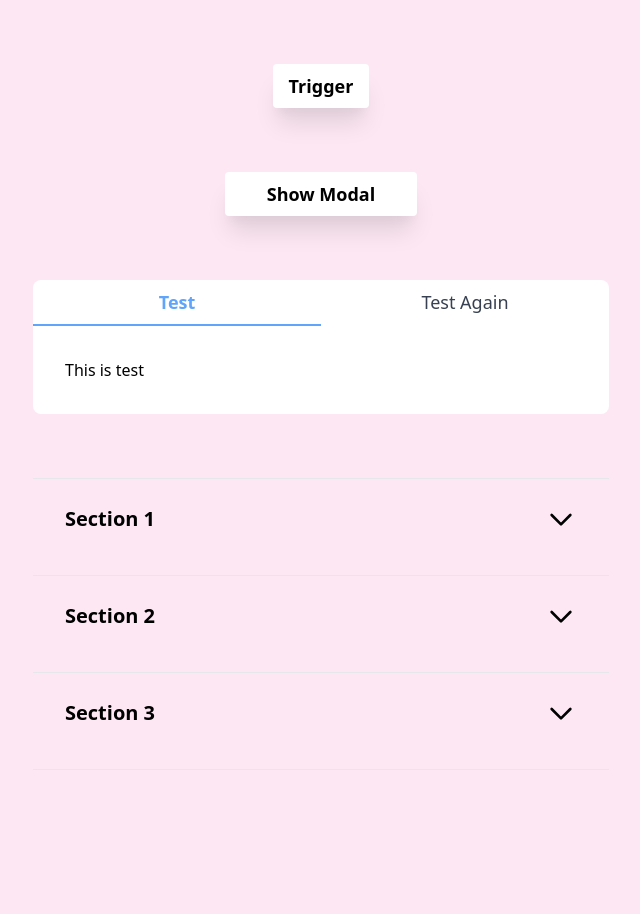
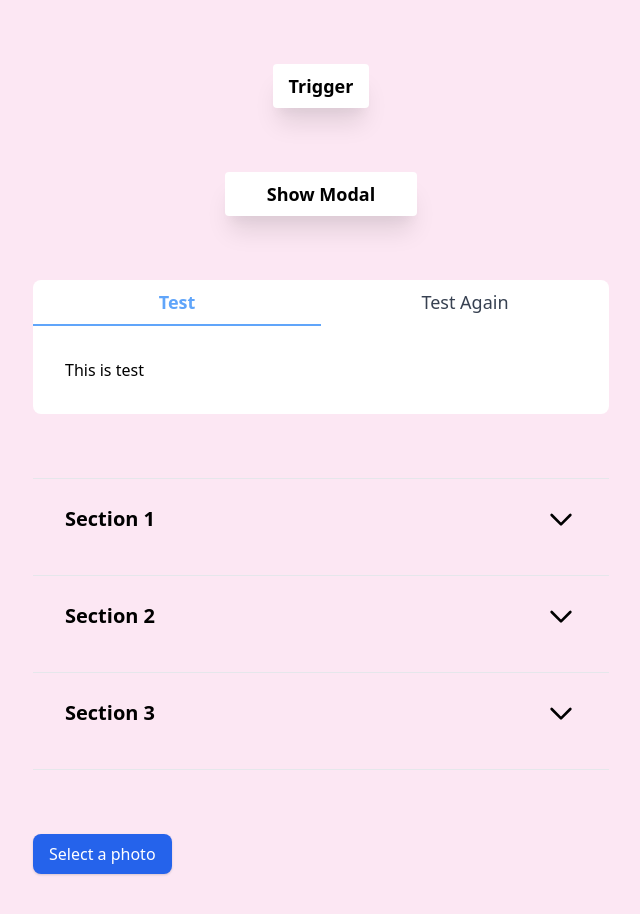
Before and after one commit to TunNandaAung/react-components, a React (Create React App) app: page / in a window 1280 px wide. Shown: the top 914 px of the page, without its empty margins (319-959 px from the left). Before the commit the page ends 800 px from the top, so only its background shows below. Built offline with nearby package versions, Linux system fonts and the light colour scheme.

Commit message:
Add ImagePicker component

```diff
--- a/src/App.js
+++ b/src/App.js
@@ -7,6 +7,7 @@ import AccordionList from "./components/accordion/AccordionList";
 import AccordionItem from "./components/accordion/AccordionItem";
 import AccordionContent from "./components/accordion/AccordionContent";
 import AccordionHeader from "./components/accordion/AccordionHeader";
+import ImagePicker from "./components/ImagePicker";
 
 function App() {
   const [show, setShow] = useState(false);
@@ -67,6 +68,10 @@ function App() {
           </AccordionItem>
         </AccordionList>
       </div>
+
+      <div className="my-16 max-w-xl w-full mx-auto">
+        <ImagePicker name={"photo"}></ImagePicker>
+      </div>
       <ConfirmModal show={show} dismiss={dismiss}></ConfirmModal>
     </div>
   );
--- /dev/null
+++ b/src/components/ImagePicker.js
@@ -0,0 +1,57 @@
+import React, { useState, useRef } from "react";
+
+const ImagePicker = (props) => {
+  const inputRef = useRef();
+  const [imagePreview, setImagePreview] = useState(null);
+
+  const onChange = () => {
+    const reader = new FileReader();
+
+    reader.onload = (e) => {
+      setImagePreview(e.target.result);
+    };
+
+    reader.readAsDataURL(inputRef.current.files[0]);
+  };
+
+  return (
+    <div>
+      {imagePreview && (
+        <img
+          src={imagePreview}
+          alt="Photo Preview"
+          className="my-4 rounded-lg"
+        />
+      )}
+      <div className="flex justify-between">
+        <button
+          type="button"
+          className="shadow bg-blue-600 hover:bg-blue-700 focus:shadow-outline focus:outline-none text-white py-2 px-4 rounded-lg"
+          onClick={() => inputRef.current.click()}
+        >
+          Select a photo
+        </button>
+        {imagePreview && (
+          <button
+            type="button"
+            className="shadow bg-blue-600 hover:bg-blue-700 focus:shadow-outline focus:outline-none text-white py-2 px-4 rounded-lg"
+            onClick={() => setImagePreview(null)}
+          >
+            Remove
+          </button>
+        )}
+      </div>
+
+      <input
+        className="hidden"
+        type="file"
+        ref={inputRef}
+        name={props.name}
+        accept="image/*"
+        onChange={onChange}
+      />
+    </div>
+  );
+};
+
+export default ImagePicker;
```
Also changed, not shown: 1 other file (tests, documents, lock files or other folders).
